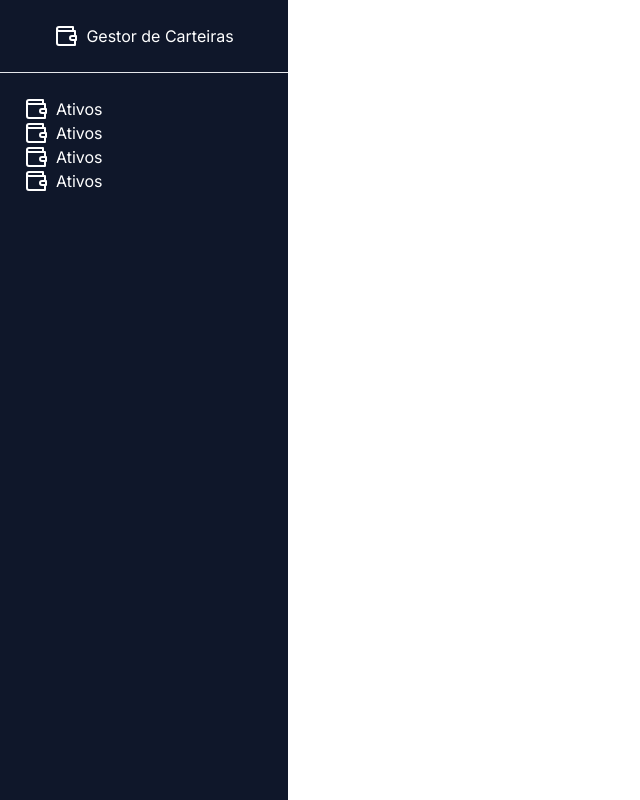
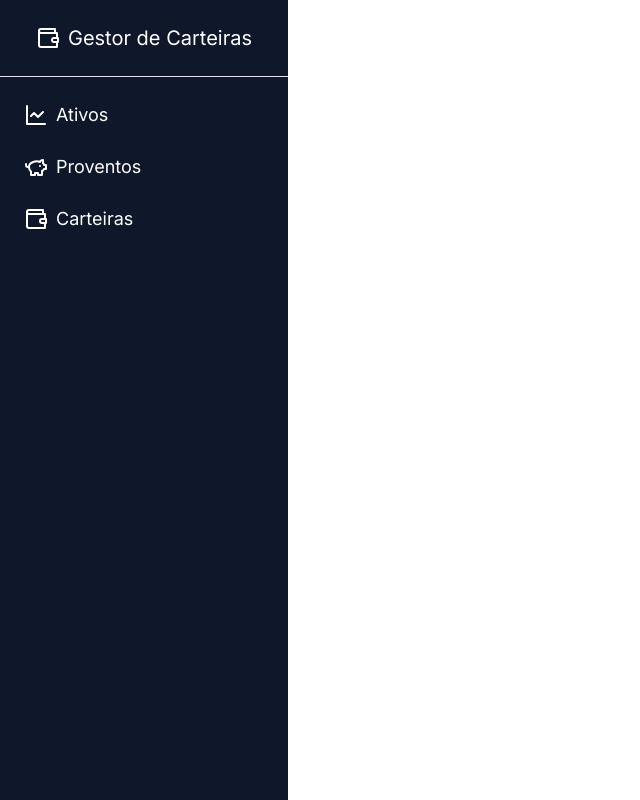
Before and after one commit to ThiagooSantoss/gestor-de-carteiras, a Next.js app: page / in a window 1280 px wide. Shown: the whole page, without its empty margins (0-640 px from the left). Built offline with nearby package versions, Linux system fonts and the light colour scheme.

Commit message:
icones-texto-sidebar

```diff
--- a/src/components/Sidebar/SidebarItem.tsx
+++ b/src/components/Sidebar/SidebarItem.tsx
@@ -1,10 +1,18 @@
-import { Wallet } from "lucide-react";
+import { LucideIcon, Wallet } from "lucide-react";
 
-export const SidebarItem = () => {
+interface SidebarItemProps{
+  texto: string;
+  Icone: LucideIcon;
+}
+
+
+export const SidebarItem = (props: SidebarItemProps) => {
+  const {texto, Icone} = props;
+
   return (
-    <li className="text-white flex gap-2 items-center">
-      <Wallet />
-      <p>Ativos</p>
+    <li className="text-white flex gap-2 items-center text-lg">
+      <Icone />
+      <p>{texto}</p>
     </li>
   );
 };
--- a/src/components/Sidebar/index.tsx
+++ b/src/components/Sidebar/index.tsx
@@ -1,18 +1,17 @@
-import { Wallet } from "lucide-react";
+import { Wallet, PiggyBank, LineChart } from "lucide-react";
 import { SidebarItem } from "./SidebarItem";
 
 export const Sidebar = () => {
   return (
     <aside className="bg-slate-900 h-screen w-72 p-6">
-      <header className="text-white flex gap-2 justify-center items-center pb-6 mb-6 -mx-6 border-b">
+      <header className="text-white flex gap-2 justify-center items-center pb-6 mb-6 -mx-6 border-b text-xl">
         <Wallet />
         <p>Gestor de Carteiras</p>
       </header>
-      <ul>
-        <SidebarItem />
-        <SidebarItem />
-        <SidebarItem />
-        <SidebarItem />
+      <ul className="space-y-6">
+        <SidebarItem texto = "Ativos" Icone = {LineChart} />
+        <SidebarItem texto = "Proventos" Icone = {PiggyBank} />
+        <SidebarItem texto = "Carteiras" Icone = {Wallet} />
       </ul>
     </aside>
   );
```
